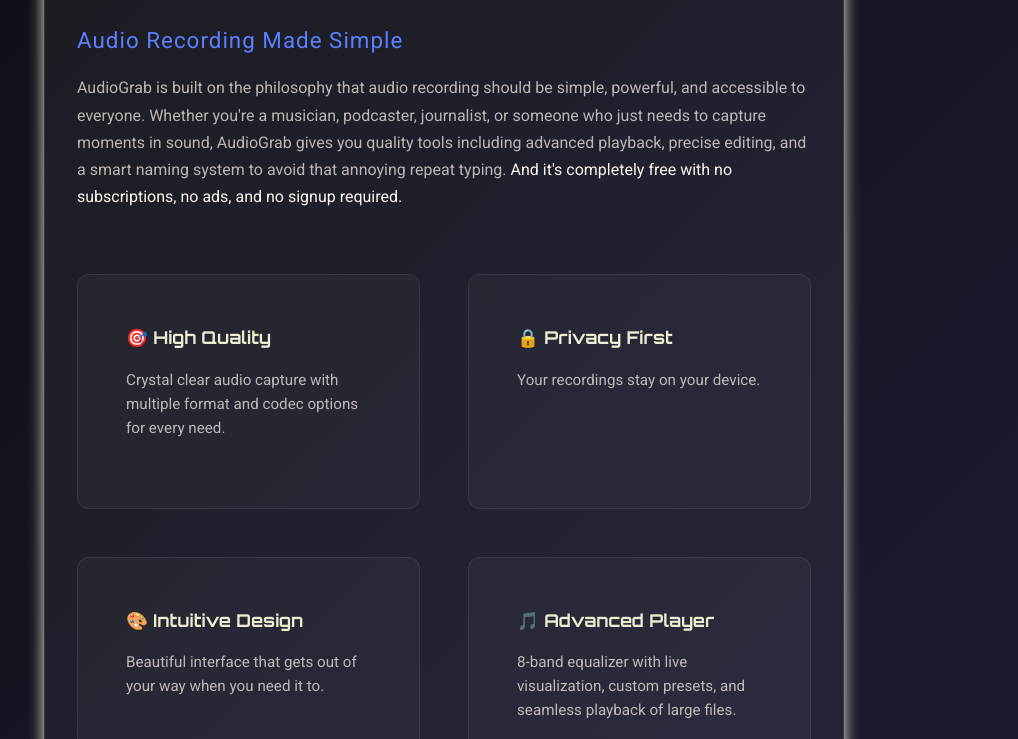
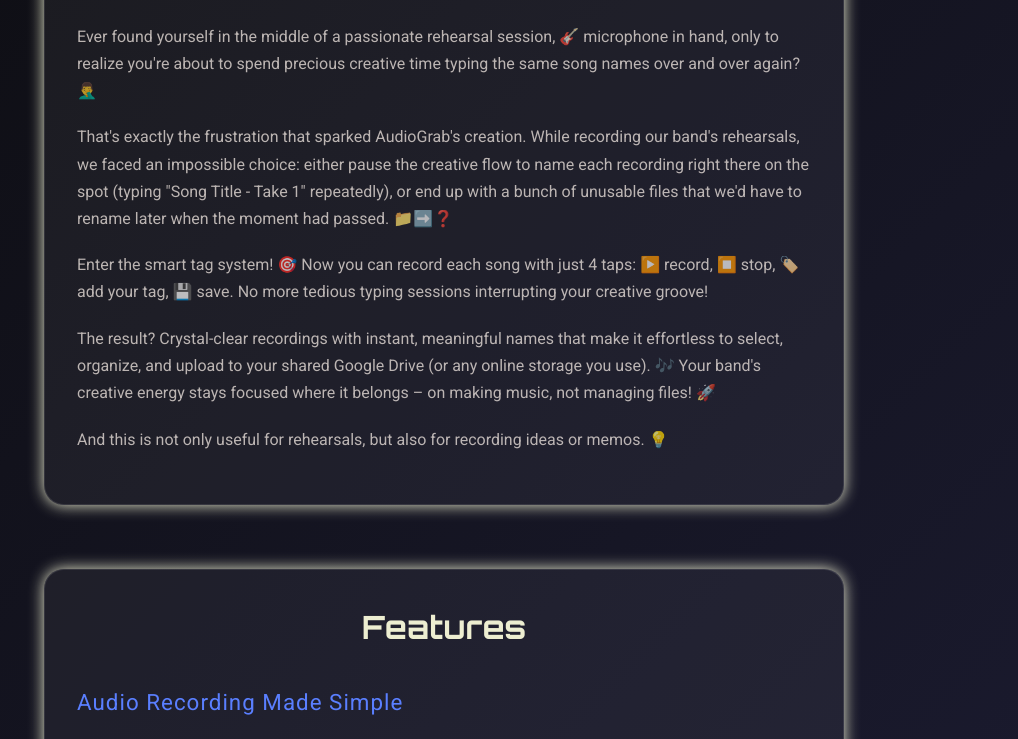
Before and after one commit to didalasoft/audiograb-site, a plain HTML site: page audiograb.html in a window 1280 px wide. Shown: the part 716-1455 px from the top of the page, without its empty margins (196-1214 px from the left). Drawn offline with Linux system fonts and the light colour scheme.

Commit message:
new section, motivation

```diff
--- a/audiograb.html
+++ b/audiograb.html
@@ -114,6 +114,27 @@
                 </div>
             </div>
 
+        </section>
+
+        <section id="motivation">
+            <h2 data-i18n="audiograb.motivation.title">The Story Behind AudioGrab 🎵</h2>
+            <div class="motivation-content">
+                <p data-i18n="audiograb.motivation.intro">
+                    Ever found yourself in the middle of a passionate rehearsal session, 🎸 microphone in hand, only to realize you're about to spend precious creative time typing the same song names over and over again? 🤦‍♂️
+                </p>
+                <p data-i18n="audiograb.motivation.problem">
+                    That's exactly the frustration that sparked AudioGrab's creation. While recording our band's rehearsals, we faced an impossible choice: either pause the creative flow to name each recording right there on the spot (typing "Song Title - Take 1" repeatedly), or end up with a bunch of unusable files that we'd have to rename later when the moment had passed. 📁➡️❓
+                </p>
+                <p data-i18n="audiograb.motivation.solution">
+                    Enter the smart tag system! 🎯 Now you can record each song with just 4 taps: ▶️ record, ⏹️ stop, 🏷️ add your tag, 💾 save. No more tedious typing sessions interrupting your creative groove! ✨
+                </p>
+                <p data-i18n="audiograb.motivation.benefit">
+                    The result? Crystal-clear recordings with instant, meaningful names that make it effortless to select, organize, and upload to your shared Google Drive (or any online storage you use). 🎶 Your band's creative energy stays focused where it belongs – on making music, not managing files! 🚀
+                </p>
+                <p data-i18n="audiograb.motivation.expansion">
+                    And this is not only useful for rehearsals, but also for recording ideas or memos. 💡
+                </p>
+            </div>
         </section>
 
         <section id="features">
--- a/css/audiograb-styles.css
+++ b/css/audiograb-styles.css
@@ -78,7 +78,7 @@
 }
 
 .hero-text {
-    flex: 0.4;
+    flex: 0.6;
     max-width: 500px;
     text-align: left;
 }
@@ -579,6 +579,24 @@ li {
     margin-top: var(--spacing-xl);
 }
 
+/* Motivation Section */
+#motivation {
+    max-width: 800px;
+    margin: var(--spacing-xl) auto;
+    padding: var(--spacing-md);
+    background: var(--card-bg);
+    border-radius: var(--radius-lg);
+    border: 1px solid rgba(255, 255, 255, 0.1);
+    box-shadow: var(--border-glow);
+}
+
+#motivation .motivation-content p {
+    color: var(--text-dim);
+    font-size: 1rem;
+    line-height: 1.7;
+    margin-bottom: 1.2rem;
+}
+
 /* Footer */
 footer {
     text-align: center;
--- a/translations/en.json
+++ b/translations/en.json
@@ -116,6 +116,14 @@
       },
       "download": "Download on Google Play"
     },
+    "motivation": {
+      "title": "The Story Behind AudioGrab 🎵",
+      "intro": "Ever found yourself in the middle of a passionate rehearsal session, 🎸 microphone in hand, only to realize you're about to spend precious creative time typing the same song names over and over again? 🤦‍♂️",
+      "problem": "That's exactly the frustration that sparked AudioGrab's creation. While recording our band's rehearsals, we faced an impossible choice: either pause the creative flow to name each recording right there on the spot (typing \"Song Title - Take 1\" repeatedly), or end up with a bunch of unusable files that we'd have to rename later when the moment had passed. 📁➡️❓",
+      "solution": "Enter the smart tag system! 🎯 Now you can record each song with just 4 taps: ▶️ record, ⏹️ stop, 🏷️ add your tag, 💾 save. No more tedious typing sessions interrupting your creative groove!",
+      "benefit": "The result? Crystal-clear recordings with instant, meaningful names that make it effortless to select, organize, and upload to your shared Google Drive (or any online storage you use). 🎶 Your band's creative energy stays focused where it belongs – on making music, not managing files! 🚀",
+      "expansion": "And this is not only useful for rehearsals, but also for recording ideas or memos. 💡"
+    },
     "howItWorks": {
       "title": "How AudioGrab Works - Simple Recording Process",
       "offlineNote": "AudioGrab operates entirely offline. Your microphone access is only used for recording, and all audio data stays on your device. No internet connection required.",
```
Also changed, not shown: translations/es.json (+8 -0 lines).
